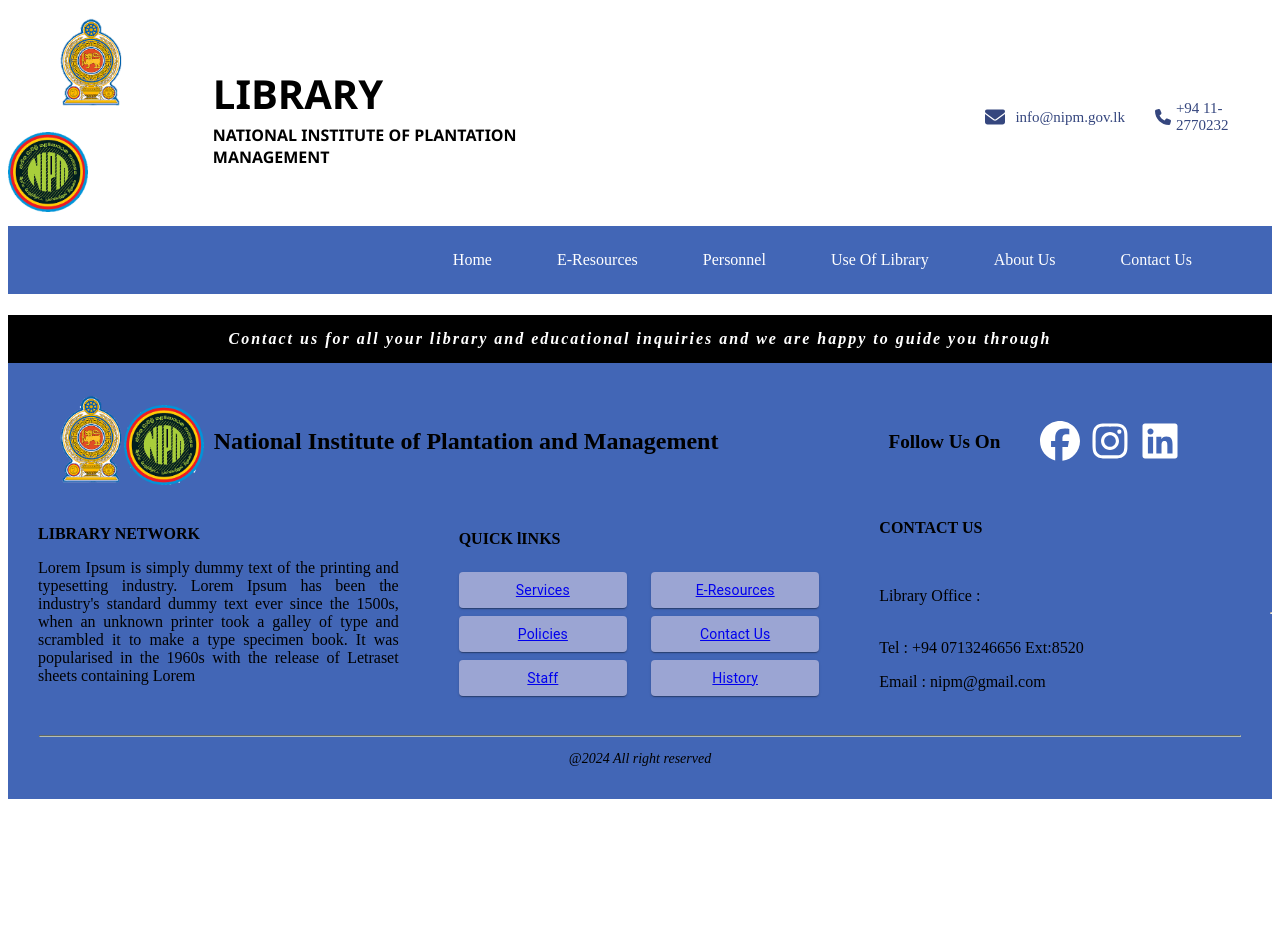
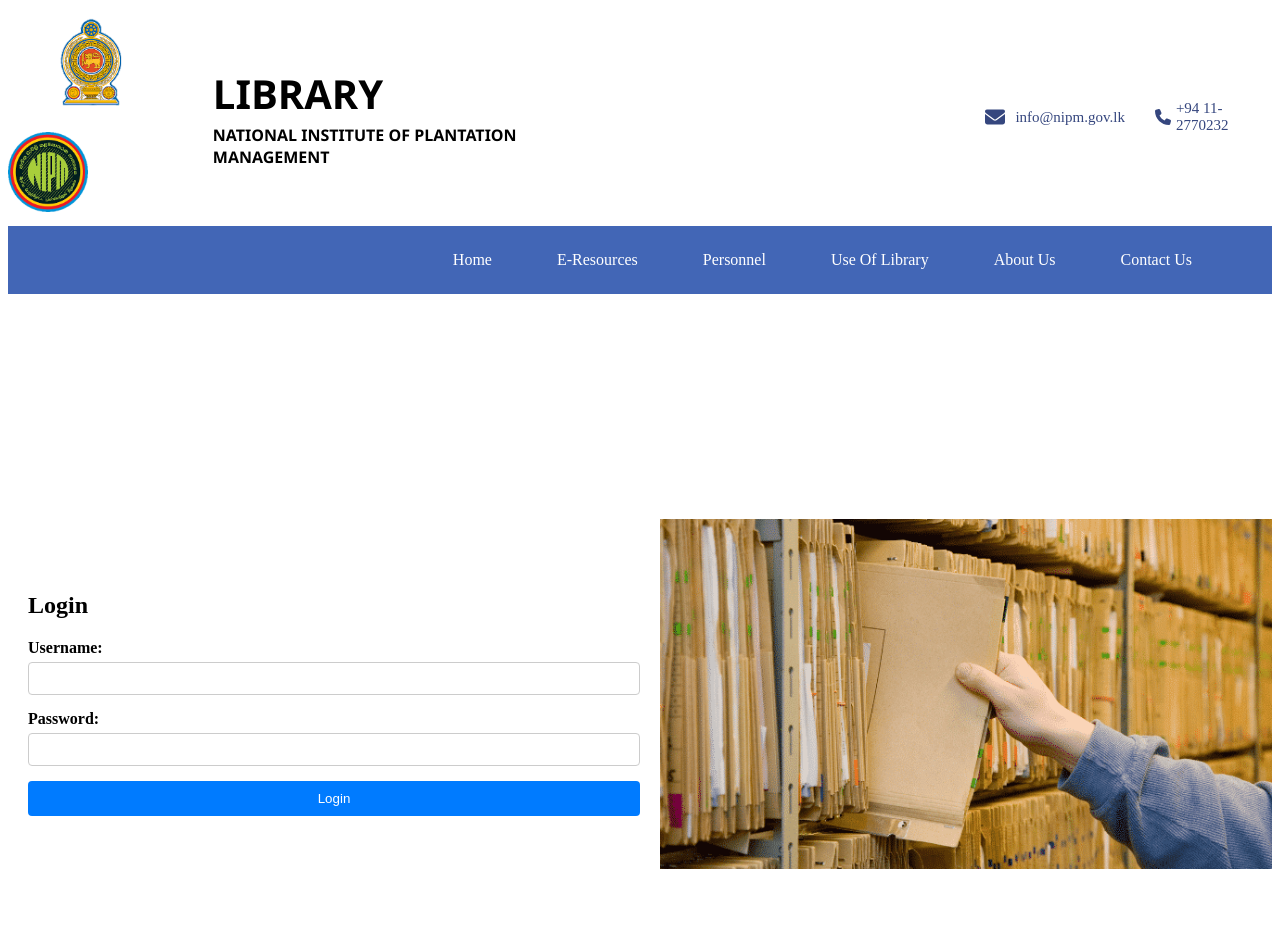
Before and after one commit to Raveena-B/Library-Management-System, a React (Create React App) app in the folder client/: page /login in a window 1280 px wide. Shown: the top 952 px of the page. Before the commit the page ends 807 px from the top, so only its background shows below. Built offline with nearby package versions, Linux system fonts and the light colour scheme.

Commit message:
fix login errors

```diff
--- a/client/src/App.js
+++ b/client/src/App.js
@@ -19,12 +19,15 @@
 import LibGallery from "./Pages/LibGallery";
 import Login from "./Components/Login";
 
+function App() {
 
-function App() {
+
   return (
     <div className="App">
       <Header />
+
       <Routes>
+        <Route path="/login" element={<Login />} />
         <Route path="/" element={<Home />} />
         <Route path="/staff" element={<Staff />} />
         <Route path="/librarian" element={<Librarian />} />
--- a/client/src/Components/Home.js
+++ b/client/src/Components/Home.js
@@ -11,9 +11,11 @@
 import Button from "@mui/material/Button";
 
 
+
 const Home = () => {
   return (
     <div >
+
        <img src={image6} alt="library banner" className="header-image" />
       <div
         className="row"
--- a/client/src/Components/Login.js
+++ b/client/src/Components/Login.js
@@ -1,9 +1,29 @@
-import React from 'react'
+// src/Components/Login.js
+
+import React from 'react';
+import './style.css'; // Import the CSS file
+import bannerImage from "../asserts/images/repo.png"
 
 const Login = () => {
   return (
-    <div>Login</div>
-  )
-}
+    <div className="login-container">
+      <div className="login-form">
+        <h2>Login</h2>
+        <form>
+          <label htmlFor="username">Username:</label>
+          <input type="text" id="username" name="username" />
 
-export default Login
+          <label htmlFor="password">Password:</label>
+          <input type="password" id="password" name="password" />
+
+          <button type="submit">Login</button>
+        </form>
+      </div>
+      <div className="login-image">
+        <img src={bannerImage} alt="Banner" />
+      </div>
+    </div>
+  );
+};
+
+export default Login;
--- a/client/src/Components/style.css
+++ b/client/src/Components/style.css
@@ -7,3 +7,69 @@
     padding: 10px 30px;
     text-align:justify;
   }
+
+
+  /* src/Components/Login.css */
+
+.login-container {
+  display: flex;
+  height: 100vh;
+}
+
+.login-form {
+  flex: 1;
+  display: flex;
+  flex-direction: column;
+  justify-content: center;
+  padding: 20px;
+}
+
+.login-form h2 {
+  margin-bottom: 20px;
+}
+
+.login-form form {
+  display: flex;
+  flex-direction: column;
+}
+
+.login-form label {
+  margin-bottom: 5px;
+  font-weight: bold;
+}
+
+.login-form input {
+  margin-bottom: 15px;
+  padding: 8px;
+  border: 1px solid #ccc;
+  border-radius: 4px;
+}
+
+
+.login-form button {
+  padding: 10px;
+  background-color: #007BFF;
+  color: white;
+  border: none;
+  border-radius: 4px;
+  cursor: pointer;
+  transition: background-color 0.3s ease;
+}
+
+.login-form button:hover {
+  background-color: #0056b3;
+}
+
+.login-image {
+  flex: 1;
+  display: flex;
+  justify-content: center;
+  align-items: center;
+  overflow: hidden;
+}
+
+.login-image img {
+  width: 100%;
+  height: auto;
+  object-fit: cover;
+}
```
